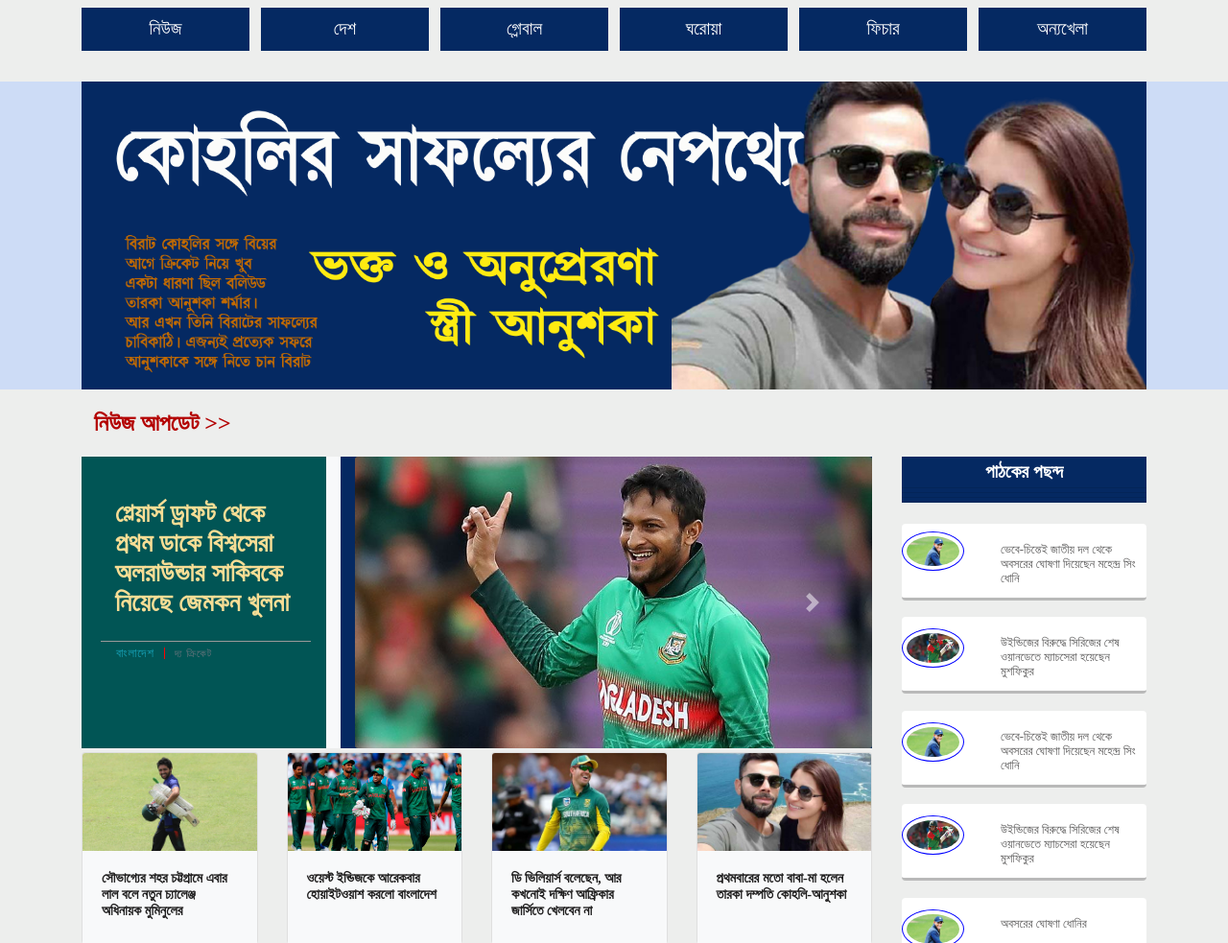
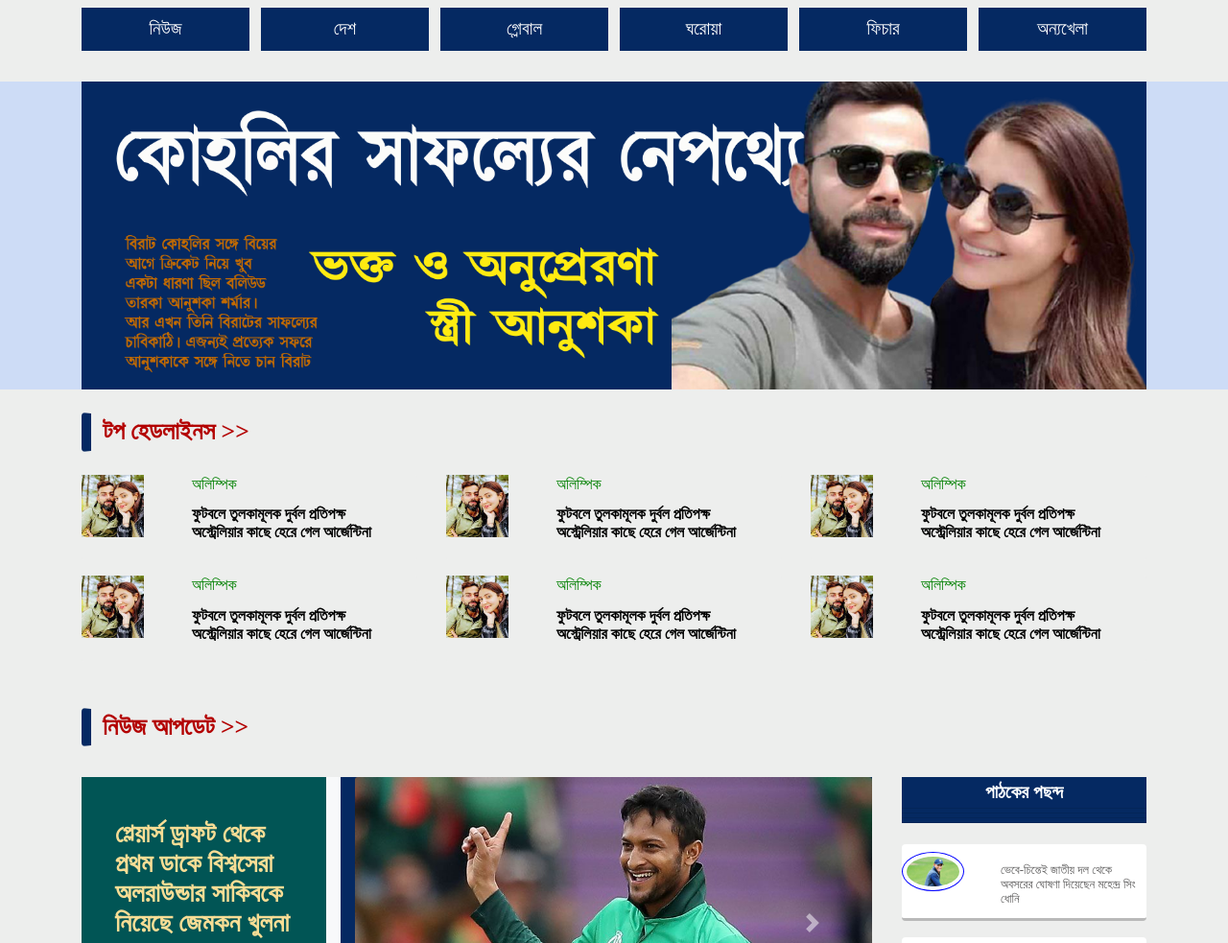
Before and after one commit to Mejbah-ul-haque/Project_1_The-Cricket, a plain HTML site: page index.html in a window 1280 px wide. Shown: the part 117-1100 px from the top of the page at 96% size. Drawn offline with nearby package versions, Linux system fonts and the light colour scheme; files whose address does not match are found by name.

Commit message:
New added Top Headlines

```diff
--- a/index.html
+++ b/index.html
@@ -163,6 +163,108 @@
 
 
 
+<!-- Top Headlines -->
+
+<section>
+  <div class="container">
+    <button type="button" class="btn py-0 my-4" style="font-size: 1.6rem; color: #b30000;  font-weight: 900; border-left: 10px solid #052962;">টপ হেডলাইনস >></button>
+    <div class="row row-cols-1 row-cols-2 g-4">
+      <div class="col-xs-12 col-sm-12 col-md-6 col-lg-4 col-xl-4 col-xxl-4">
+        <div id="top-headlines" class="card mb-3">
+          <div class="row g-0">
+            <div class="col-md-3">
+              <img src="img/images.jpg" class="img-fluid rounded-start" alt="...">
+            </div>
+            <div class="col-md-9">
+              <div class="card-body pt-0">
+                <h6 class="card-title">অলিম্পিক </h6>
+                <h5 class="card-text">ফুটবলে তুলকামূলক দুর্বল প্রতিপক্ষ অস্ট্রেলিয়ার কাছে হেরে গেল আর্জেন্টিনা</h5>
+              </div>
+            </div>
+          </div>
+        </div>
+      </div>
+      <div class="col-xs-12 col-sm-12 col-md-6 col-lg-4 col-xl-4 col-xxl-4">
+        <div id="top-headlines" class="card mb-3">
+          <div class="row g-0">
+            <div class="col-md-3">
+              <img src="img/images.jpg" class="img-fluid rounded-start" alt="...">
+            </div>
+            <div class="col-md-9">
+              <div class="card-body pt-0">
+                <h6 class="card-title">অলিম্পিক </h6>
+                <h5 class="card-text">ফুটবলে তুলকামূলক দুর্বল প্রতিপক্ষ অস্ট্রেলিয়ার কাছে হেরে গেল আর্জেন্টিনা</h5>
+              </div>
+            </div>
+          </div>
+        </div>
+      </div>
+      <div class="col-xs-12 col-sm-12 col-md-6 col-lg-4 col-xl-4 col-xxl-4">
+        <div id="top-headlines" class="card mb-3">
+          <div class="row g-0">
+            <div class="col-md-3">
+              <img src="img/images.jpg" class="img-fluid rounded-start" alt="...">
+            </div>
+            <div class="col-md-9">
+              <div class="card-body pt-0">
+                <h6 class="card-title">অলিম্পিক </h6>
+                <h5 class="card-text">ফুটবলে তুলকামূলক দুর্বল প্রতিপক্ষ অস্ট্রেলিয়ার কাছে হেরে গেল আর্জেন্টিনা</h5>
+              </div>
+            </div>
+          </div>
+        </div>
+      </div>
+      <div class="col-xs-12 col-sm-12 col-md-6 col-lg-4 col-xl-4 col-xxl-4">
+        <div id="top-headlines" class="card mb-3">
+          <div class="row g-0">
+            <div class="col-md-3">
+              <img src="img/images.jpg" class="img-fluid rounded-start" alt="...">
+            </div>
+            <div class="col-md-9">
+              <div class="card-body pt-0">
+                <h6 class="card-title">অলিম্পিক </h6>
+                <h5 class="card-text">ফুটবলে তুলকামূলক দুর্বল প্রতিপক্ষ অস্ট্রেলিয়ার কাছে হেরে গেল আর্জেন্টিনা</h5>
+              </div>
+            </div>
+          </div>
+        </div>
+      </div>
+      <div class="col-xs-12 col-sm-12 col-md-6 col-lg-4 col-xl-4 col-xxl-4">
+        <div id="top-headlines" class="card mb-3">
+          <div class="row g-0">
+            <div class="col-md-3">
+              <img src="img/images.jpg" class="img-fluid rounded-start" alt="...">
+            </div>
+            <div class="col-md-9">
+              <div class="card-body pt-0">
+                <h6 class="card-title">অলিম্পিক </h6>
+                <h5 class="card-text">ফুটবলে তুলকামূলক দুর্বল প্রতিপক্ষ অস্ট্রেলিয়ার কাছে হেরে গেল আর্জেন্টিনা</h5>
+              </div>
+            </div>
+          </div>
+        </div>
+      </div>
+      <div class="col-xs-12 col-sm-12 col-md-6 col-lg-4 col-xl-4 col-xxl-4">
+        <div id="top-headlines" class="card mb-3">
+          <div class="row g-0">
+            <div class="col-md-3">
+              <img src="img/images.jpg" class="img-fluid rounded-start" alt="...">
+            </div>
+            <div class="col-md-9">
+              <div class="card-body pt-0">
+                <h6 class="card-title">অলিম্পিক </h6>
+                <h5 class="card-text">ফুটবলে তুলকামূলক দুর্বল প্রতিপক্ষ অস্ট্রেলিয়ার কাছে হেরে গেল আর্জেন্টিনা</h5>
+              </div>
+            </div>
+          </div>
+        </div>
+      </div>
+
+    </div>
+  </div>
+</section>
+
+
 
 <!-- carousel-box-->
 
@@ -172,7 +274,7 @@
       <!-- <button type="button" class="btn py-0" style="font-size: 1.5rem; color: #052962;  font-weight: 900;">নিউজ আপডেট</button>  -->
     </div>
   </div>
-  <button type="button" class="btn py-0" style="font-size: 1.5rem; color: #b30000;  font-weight: 900;">নিউজ আপডেট >></button>
+  <button type="button" class="btn py-0 my-3" style="font-size: 1.6rem; color: #b30000;  font-weight: 900; border-left: 10px solid #052962;">নিউজ আপডেট >></button>
   <div class="row mt-3">
     <div class="col-sm-12 col-md-12 col-lg-9 pr-3">
       <div class="carousel-box">
--- a/style.css
+++ b/style.css
@@ -223,6 +223,8 @@
     }
 
 
+
+
 /* .source-line */
 
 
@@ -362,6 +364,60 @@
     }
 
     }
+
+
+
+
+/* Top Headlines */
+
+ #top-headlines{
+   background-color: #edeeed;
+   border-style: none;
+
+ }
+ #top-headlines h6{
+   color:green;
+ }
+ #top-headlines h5{
+  font-size: 16px;
+  color: black;
+  font-weight: 900;
+ }
+ #top-headlines h5:hover{
+   color: blue;
+ }
+
+ @media (max-width: 1024px){
+  #top-headlines .card-body h5{
+    font-size: .8rem;
+    line-height: normal;
+  }
+  #top-headlines h6{
+    margin-top: 20px;
+  }
+}
+@media (max-width: 992px){
+
+}
+@media (max-width: 768px){
+  #top-headlines .card-body h5{
+    font-size: 1rem;
+    line-height: normal;
+  }
+  #top-headlines h6{
+    margin-top: 20px;
+  }
+}
+@media (max-width: 576px){
+  #top-headlines .card-body h5{
+    font-size: .8rem;
+  }
+  #top-headlines h6{
+    margin-top: 20px;
+  }
+}
+
+
 
 
  /* horizontal-lead */
```
Also changed, not shown: img/images.jpg (added).
